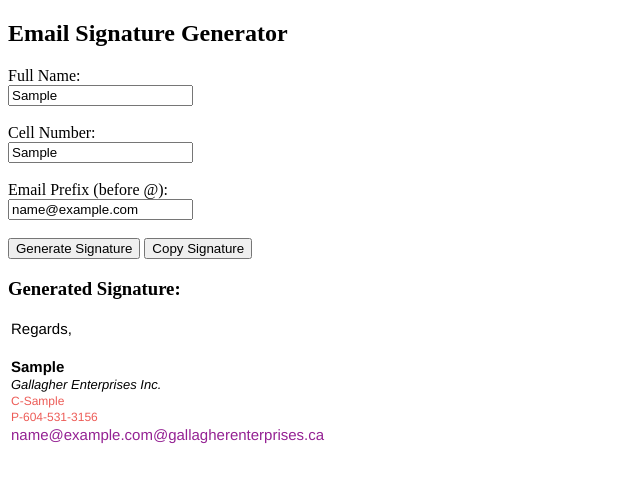
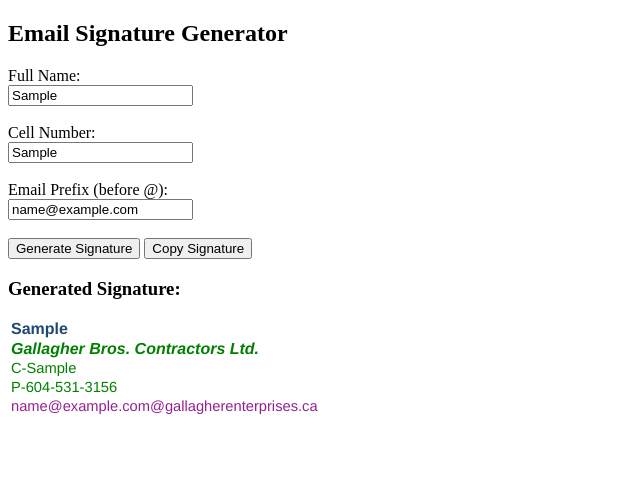
Before and after one commit to GallagherEnterprises/GBC-Email-Signatures, a plain HTML site: page index.html in a window 1280 px wide. Both pictures are taken after typing "Sample", "Sample", "name@example.com" into the empty fields and a click on the button "Generate Signature". Shown: the whole page, without its empty margins (0-640 px from the left). Drawn offline with Linux system fonts and the light colour scheme.

Commit message:
Update index.html
Changed from alternate GEI generator to GBC generator

```diff
--- a/index.html
+++ b/index.html
@@ -33,13 +33,11 @@
 
             var signature = `
                 <table style="font-family: Helvetica, sans-serif; line-height: 1;">
-                    <tr><td style="font-size: 15px; color: #000000;">Regards,</td></tr>
-                    <tr><td style="font-size: 15px; color: #000000;">&nbsp;</td></tr>
-                    <tr><td style="font-size: 15px; color: #000000;"><strong>${name}</strong></td></tr>
-                    <tr><td style="font-size: 13px; font-style: italic; color: #000000;">Gallagher Enterprises Inc.</td></tr>
-                    <tr><td style="font-size: 12px; color: #ED5C57;">C-${cell_number}</td></tr>
-                    <tr><td style="font-size: 12px; color: #ED5C57;">P-604-531-3156</td></tr>
-                    <tr><td style="font-size: 15px; color: #467886;"><span><a href="mailto:${email_prefix}@gallagherenterprises.ca" style="text-decoration: none; color: #942193;">${email_prefix}@gallagherenterprises.ca</a></span></td></tr>
+                    <tr><td style="font-size: 16px; color: #1F4971;"><strong>${name}</strong></td></tr>
+                    <tr><td style="font-size: 16px; font-style: oblique; color: #008000; font-weight: bold;">Gallagher Bros. Contractors Ltd.</td></tr>
+                    <tr><td style="font-size: 14.7px; color: #008000;">C-${cell_number}</td></tr>
+                    <tr><td style="font-size: 14.7px; color: #008000;">P-604-531-3156</td></tr>
+                    <tr><td style="font-size: 14.7px; color: #0000FF;"><span><a href="mailto:${email_prefix}@gallagherenterprises.ca" style="text-decoration: none; color: #942193;">${email_prefix}@gallagherenterprises.ca</a></span></td></tr>
                 </table>
             `;
 
```
